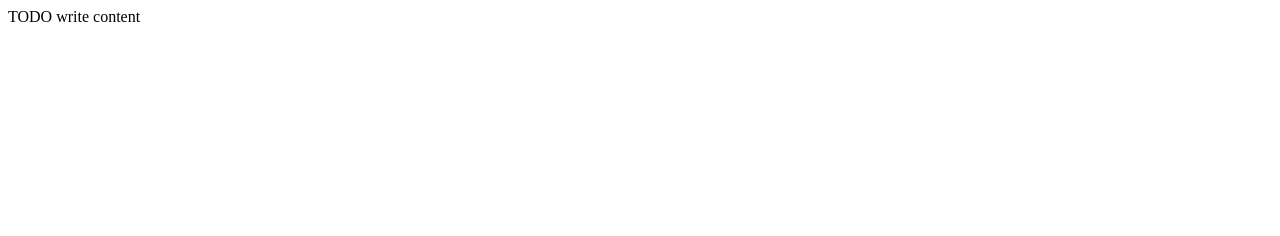
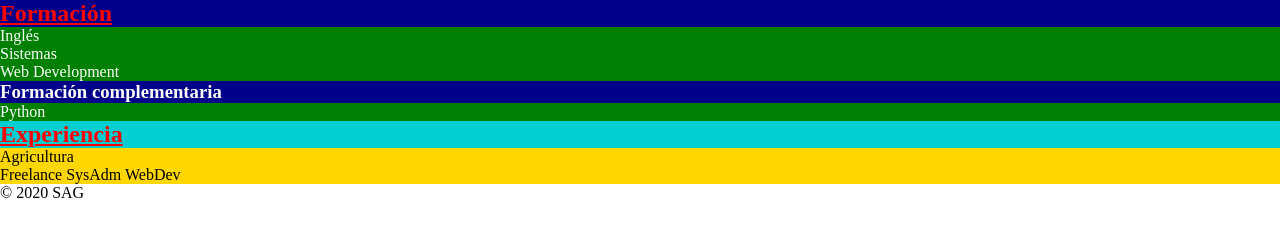
Before and after one commit to salvadorformaciondual/pordefcto, a website: page HTML5Application/public_html/index.html in a window 1280 px wide. Drawn offline with Linux system fonts and the light colour scheme.

Commit message:
created website

```diff
--- a/HTML5Application/public_html/index.html
+++ b/HTML5Application/public_html/index.html
@@ -1,16 +1,40 @@
 <!DOCTYPE html>
-<!--
-To change this license header, choose License Headers in Project Properties.
-To change this template file, choose Tools | Templates
-and open the template in the editor.
--->
-<html>
-    <head>
-        <title>TODO desde github </title>
-        <meta charset="UTF-8">
-        <meta name="viewport" content="width=device-width, initial-scale=1.0">
-    </head>
-    <body>
-        <div>TODO write content</div>
-    </body>
+<html lang="es">
+	<head>
+		<meta charset="utf-8">
+		<title></title>
+		<meta name="description" content="">
+		<meta name="keywords" content="">
+		<meta name="viewport" content="width=device-width, initial-scale=1.0">
+		<link rel="icon" type="image/png" href="" sizes="16x16">
+		<link rel="stylesheet" type="text/css" href="styles.css">
+	</head>
+	<body>
+		<nav></nav>
+		<aside></aside>
+		<main>
+			<section id="formacion">
+				<a href="#"><h1>Formación</h1></a>
+				<article>
+					<ul class="formacion">
+						<li>Inglés</li>
+						<li>Sistemas</li>
+						<li>Web Development</li>
+					</ul>
+					<h1>Formación complementaria</h1>
+						<ul class="formacion">
+							<li>Python</li>
+						</ul>
+				</article>
+			</section>
+			<section id="experiencia">
+				<a href="#"><h1>Experiencia</h1></a>
+					<ul id="experiencia">
+						<li>Agricultura</li>
+						<li>Freelance SysAdm WebDev</li>
+					</ul>
+			</section>
+		</main>
+		<footer>&copy; 2020 SAG</footer>
+	</body>
 </html>
--- /dev/null
+++ b/HTML5Application/public_html/styles.css
@@ -0,0 +1,27 @@
+/**/
+* {
+	margin: 0;
+	padding: 0;
+}
+
+section#formacion{
+	background-color: darkblue;
+	color: white;
+}
+
+section#experiencia{
+	background-color: darkturquoise;
+}
+
+a:link{
+	color:red;
+}
+ul#experiencia li{
+	display: block;
+	background-color: gold;
+}
+
+ul.formacion li{
+	display: block;
+	background-color: green;
+}
```
